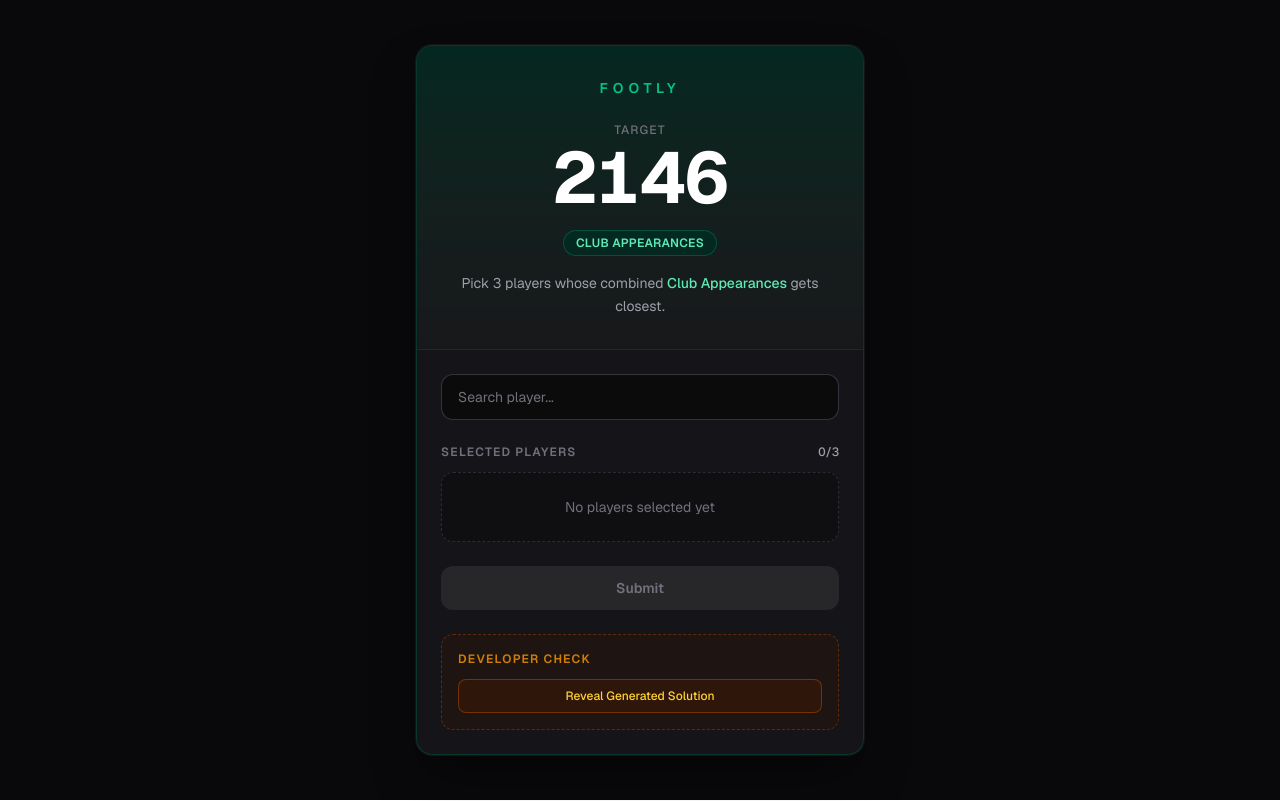
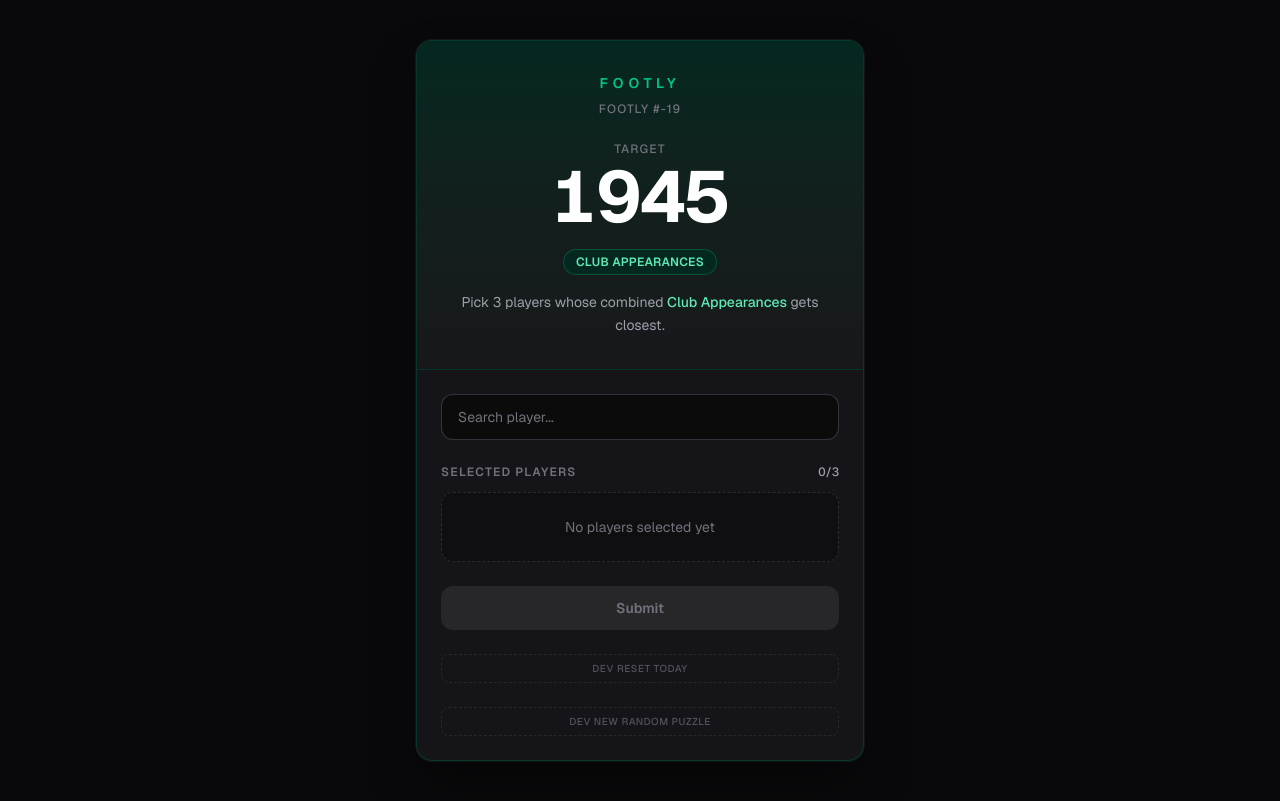
Before and after one commit to omarhawas/footly, a Next.js app: page / in a window 1280 px wide. Built offline with nearby package versions, Linux system fonts and the light colour scheme.

Commit message:
developer reset working. reveal answer added. share answer added. numbering of questions added

```diff
--- a/app/components/GameContainer.tsx
+++ b/app/components/GameContainer.tsx
@@ -1,6 +1,6 @@
 "use client";
 
-import { useState } from "react";
+import { useEffect, useState } from "react";
 import players, { type Player } from "@/app/data/players";
 
 const stats = [
@@ -19,17 +19,65 @@ const statLabels: Record<StatKey, string> = {
   internationalAppearances: "International Appearances",
 };
 
-function getRandomStat() {
-  return stats[Math.floor(Math.random() * stats.length)];
+const LAUNCH_DATE = new Date(2026, 5, 4);
+
+function getLocalDateKey(date: Date): string {
+  const year = date.getFullYear();
+  const month = String(date.getMonth() + 1).padStart(2, "0");
+  const day = String(date.getDate()).padStart(2, "0");
+  return `${year}-${month}-${day}`;
 }
 
-function pickRandomPlayers(count: number): Player[] {
-  return [...players].sort(() => Math.random() - 0.5).slice(0, count);
+function getPuzzleNumber(date: Date): number {
+  const msPerDay = 86_400_000;
+  const startOfLocalDay = (value: Date) =>
+    new Date(value.getFullYear(), value.getMonth(), value.getDate()).getTime();
+  const daysSinceLaunch = Math.floor(
+    (startOfLocalDay(date) - startOfLocalDay(LAUNCH_DATE)) / msPerDay
+  );
+
+  return daysSinceLaunch + 1;
 }
 
-function createRound() {
-  const currentStat = getRandomStat();
-  const solutionPlayers = pickRandomPlayers(3);
+function hashDateToSeed(dateKey: string): number {
+  let hash = 0;
+  for (let i = 0; i < dateKey.length; i++) {
+    hash = (hash * 31 + dateKey.charCodeAt(i)) >>> 0;
+  }
+  return hash;
+}
+
+function createSeededRandom(seed: number) {
+  let state = seed;
+
+  return () => {
+    state = (state + 0x6d2b79f5) >>> 0;
+    let t = state;
+    t = Math.imul(t ^ (t >>> 15), t | 1);
+    t ^= t + Math.imul(t ^ (t >>> 7), t | 61);
+    return ((t ^ (t >>> 14)) >>> 0) / 4294967296;
+  };
+}
+
+function getRandomStat(random: () => number) {
+  return stats[Math.floor(random() * stats.length)];
+}
+
+function pickRandomPlayers(count: number, random: () => number): Player[] {
+  const pool = [...players];
+
+  for (let i = pool.length - 1; i > 0; i--) {
+    const j = Math.floor(random() * (i + 1));
+    [pool[i], pool[j]] = [pool[j], pool[i]];
+  }
+
+  return pool.slice(0, count);
+}
+
+function createDailyRound(date: Date = new Date()) {
+  const random = createSeededRandom(hashDateToSeed(getLocalDateKey(date)));
+  const currentStat = getRandomStat(random);
+  const solutionPlayers = pickRandomPlayers(3, random);
   const targetNumber = solutionPlayers.reduce(
     (sum, player) => sum + player[currentStat],
     0
@@ -40,6 +88,82 @@ function createRound() {
     targetNumber,
     solutionPlayers,
   };
+}
+
+function createPracticeRound() {
+  const random = () => Math.random();
+  const currentStat = getRandomStat(random);
+  const solutionPlayers = pickRandomPlayers(3, random);
+  const targetNumber = solutionPlayers.reduce(
+    (sum, player) => sum + player[currentStat],
+    0
+  );
+
+  return {
+    currentStat,
+    targetNumber,
+    solutionPlayers,
+  };
+}
+
+const STORAGE_PREFIX = "footly-daily";
+
+type SavedCompletion = {
+  puzzleNumber: number;
+  currentStat: StatKey;
+  targetNumber: number;
+  selectedPlayerIds: number[];
+  total: number;
+  difference: number;
+};
+
+function getStorageKey(date: Date = new Date()) {
+  return `${STORAGE_PREFIX}-${getLocalDateKey(date)}`;
+}
+
+function loadSavedCompletion(date: Date = new Date()): SavedCompletion | null {
+  if (typeof window === "undefined") return null;
+
+  try {
+    const raw = localStorage.getItem(getStorageKey(date));
+    if (!raw) return null;
+
+    return JSON.parse(raw) as SavedCompletion;
+  } catch {
+    return null;
+  }
+}
+
+function saveCompletion(completion: SavedCompletion, date: Date = new Date()) {
+  if (typeof window === "undefined") return;
+
+  localStorage.setItem(getStorageKey(date), JSON.stringify(completion));
+}
+
+function clearSavedCompletion(date: Date = new Date()) {
+  if (typeof window === "undefined") return;
+
+  localStorage.removeItem(getStorageKey(date));
+}
+
+function restoreSavedPlayers(saved: SavedCompletion): Player[] {
+  return saved.selectedPlayerIds
+    .map((id) => players.find((player) => player.id === id))
+    .filter((player): player is Player => player !== undefined);
+}
+
+function formatShareText(
+  puzzleNumber: number,
+  statLabel: string,
+  difference: number,
+  message: string
+) {
+  const differenceLine =
+    difference === 0
+      ? "On target"
+      : `${difference} ${difference === 1 ? "point" : "points"} from target`;
+
+  return `Footly #${puzzleNumber}\n${statLabel}\n${differenceLine}\n${message}`;
 }
 
 function getResultPresentation(difference: number) {
@@ -84,15 +208,42 @@ function getResultPresentation(difference: number) {
 }
 
 export default function GameContainer() {
+  const puzzleNumber = getPuzzleNumber(new Date());
   const [searchTerm, setSearchTerm] = useState("");
   const [selectedPlayers, setSelectedPlayers] = useState<Player[]>([]);
-  const [round, setRound] = useState(createRound);
+  const [round, setRound] = useState(createDailyRound);
   const { currentStat, targetNumber, solutionPlayers } = round;
+  const [isPracticeRound, setIsPracticeRound] = useState(false);
   const [result, setResult] = useState<null | {
     total: number;
     difference: number;
   }>(null);
-  const [showDeveloperSolution, setShowDeveloperSolution] = useState(false);
+  const [showAnswer, setShowAnswer] = useState(false);
+  const [shareCopied, setShareCopied] = useState(false);
+
+  useEffect(() => {
+    const saved = loadSavedCompletion();
+    if (!saved || saved.puzzleNumber !== puzzleNumber) return;
+
+    const dailyRound = createDailyRound();
+    if (
+      saved.currentStat !== dailyRound.currentStat ||
+      saved.targetNumber !== dailyRound.targetNumber
+    ) {
+      return;
+    }
+
+    const restoredPlayers = restoreSavedPlayers(saved);
+    if (restoredPlayers.length !== 3) return;
+
+    // Restore persisted completion after client mount.
+    // eslint-disable-next-line react-hooks/set-state-in-effect -- localStorage hydration
+    setSelectedPlayers(restoredPlayers);
+    setResult({
+      total: saved.total,
+      difference: saved.difference,
+    });
+  }, [puzzleNumber]);
 
   const currentStatLabel = statLabels[currentStat];
 
@@ -104,10 +255,13 @@ export default function GameContainer() {
     return sum + player[currentStat];
   }, 0);
 
-  const canSubmit = selectedPlayers.length === 3 && result === null;
+  const canSubmit =
+    selectedPlayers.length === 3 &&
+    result === null &&
+    (isPracticeRound || !loadSavedCompletion());
 
   function handleSelectPlayer(player: Player) {
-    if (selectedPlayers.length === 3) return;
+    if (result || selectedPlayers.length === 3) return;
 
     const alreadySelected = selectedPlayers.some(
       (selectedPlayer) => selectedPlayer.id === player.id
@@ -127,21 +281,66 @@ export default function GameContainer() {
     );
   }
 
+  function resetGameplayState() {
+    setSelectedPlayers([]);
+    setSearchTerm("");
+    setResult(null);
+    setShowAnswer(false);
+    setShareCopied(false);
+  }
+
   function handleSubmit() {
     if (!canSubmit) return;
 
-    setResult({
+    const submission = {
       total: selectedTotal,
       difference: Math.abs(targetNumber - selectedTotal),
+    };
+
+    setResult(submission);
+
+    if (!isPracticeRound) {
+      saveCompletion({
+        puzzleNumber,
+        currentStat,
+        targetNumber,
+        selectedPlayerIds: selectedPlayers.map((player) => player.id),
+        total: submission.total,
+        difference: submission.difference,
       });
     }
+  }
 
-  function handleNextRound() {
-    setSelectedPlayers([]);
-    setSearchTerm("");
-    setResult(null);
-    setShowDeveloperSolution(false);
-    setRound(createRound());
+  function handleDevResetToday() {
+    clearSavedCompletion();
+    setRound(createDailyRound());
+    setIsPracticeRound(false);
+    resetGameplayState();
+  }
+
+  function handleDevNewRandomPuzzle() {
+    setRound(createPracticeRound());
+    setIsPracticeRound(true);
+    resetGameplayState();
+  }
+
+  async function handleShareResult() {
+    if (!result || !resultPresentation) return;
+
+    const shareText = formatShareText(
+      puzzleNumber,
+      currentStatLabel,
+      result.difference,
+      resultPresentation.message
+    );
+
+    try {
+      await navigator.clipboard.writeText(shareText);
+      setShareCopied(true);
+      window.setTimeout(() => setShareCopied(false), 2000);
+    } catch {
+      setShareCopied(false);
+    }
   }
 
   const solutionTotal = solutionPlayers.reduce(
@@ -160,6 +359,10 @@ export default function GameContainer() {
           <h1 className="text-sm font-semibold uppercase tracking-[0.35em] text-emerald-400/90">
             Footly
           </h1>
+
+          <p className="mt-2 text-xs font-medium uppercase tracking-widest text-zinc-500">
+            Footly #{puzzleNumber}
+          </p>
 
           <p className="mt-6 text-xs font-medium uppercase tracking-widest text-zinc-500">
             Target
@@ -331,42 +534,50 @@ export default function GameContainer() {
             </div>
           )}
 
-          {result && (
+          {result && resultPresentation && (
+            <div className="relative">
               <button
                 type="button"
-              onClick={handleNextRound}
-              className="w-full rounded-xl border border-emerald-700/60 bg-transparent px-4 py-3 text-sm font-semibold text-emerald-300 transition hover:border-emerald-500 hover:bg-emerald-950/50"
+                onClick={handleShareResult}
+                className="w-full rounded-xl border border-emerald-700/60 bg-emerald-950/40 px-4 py-3 text-sm font-semibold text-emerald-300 transition hover:border-emerald-500 hover:bg-emerald-950/60"
               >
-              Next Round
+                Share Result
               </button>
+              {shareCopied && (
+                <p className="absolute -bottom-5 left-1/2 -translate-x-1/2 text-[10px] font-medium text-emerald-400">
+                  Copied!
+                </p>
+              )}
+            </div>
           )}
 
-          <div className="rounded-xl border border-dashed border-amber-700/40 bg-amber-950/20 px-4 py-4">
-            <h2 className="text-xs font-semibold uppercase tracking-widest text-amber-500/80">
-              Developer Check
+          {result && (
+            <>
+              {!showAnswer ? (
+                <button
+                  type="button"
+                  onClick={() => setShowAnswer(true)}
+                  className="w-full rounded-xl border border-zinc-700/60 bg-zinc-950/60 px-4 py-3 text-sm font-semibold text-zinc-300 transition hover:border-zinc-600 hover:bg-zinc-900/80"
+                >
+                  Reveal Answer
+                </button>
+              ) : (
+                <div className="rounded-xl border border-zinc-700/60 bg-zinc-950/60 px-4 py-4">
+                  <h2 className="text-xs font-semibold uppercase tracking-widest text-zinc-500">
+                    Answer
                   </h2>
 
-            <button
-              type="button"
-              onClick={() => setShowDeveloperSolution((visible) => !visible)}
-              className="mt-3 w-full rounded-lg border border-amber-700/50 bg-amber-950/40 px-3 py-2 text-xs font-medium text-amber-300 transition hover:border-amber-600 hover:bg-amber-950/60"
-            >
-              Reveal Generated Solution
-            </button>
-
-            {showDeveloperSolution && (
-              <div className="mt-3 space-y-2">
-                <ul className="space-y-2">
+                  <ul className="mt-3 space-y-2">
                     {solutionPlayers.map((player) => (
                       <li
                         key={player.id}
-                      className="rounded-lg border border-amber-800/40 bg-zinc-950/60 px-3 py-2"
+                        className="rounded-lg border border-zinc-700/60 bg-zinc-900/60 px-3 py-2"
                       >
-                      <p className="text-sm font-medium text-amber-100">
+                        <p className="text-sm font-medium text-white">
                           {player.name}
                         </p>
-                      <p className="text-xs text-amber-400/80">
-                        <span className="font-semibold tabular-nums">
+                        <p className="text-xs text-zinc-500">
+                          <span className="font-semibold tabular-nums text-emerald-400">
                             {player[currentStat]}
                           </span>{" "}
                           {currentStatLabel}
@@ -375,16 +586,33 @@ export default function GameContainer() {
                     ))}
                   </ul>
 
-                <p className="text-xs text-amber-400/90">
-                  Sum:{" "}
-                  <span className="font-semibold tabular-nums text-amber-200">
+                  <p className="mt-3 text-xs text-zinc-500">
+                    Total:{" "}
+                    <span className="font-semibold tabular-nums text-emerald-300">
                       {solutionTotal}
-                  </span>{" "}
-                  (target: {targetNumber})
+                    </span>
                   </p>
                 </div>
               )}
-          </div>
+
+            </>
+          )}
+
+          {/* TODO: Remove dev-only controls before production. */}
+          <button
+            type="button"
+            onClick={handleDevResetToday}
+            className="w-full rounded-lg border border-dashed border-zinc-800 bg-transparent px-3 py-1.5 text-[10px] font-medium uppercase tracking-wider text-zinc-600 transition hover:border-zinc-700 hover:text-zinc-500"
+          >
+            Dev Reset Today
+          </button>
+          <button
+            type="button"
+            onClick={handleDevNewRandomPuzzle}
+            className="w-full rounded-lg border border-dashed border-zinc-800 bg-transparent px-3 py-1.5 text-[10px] font-medium uppercase tracking-wider text-zinc-600 transition hover:border-zinc-700 hover:text-zinc-500"
+          >
+            Dev New Random Puzzle
+          </button>
         </div>
       </div>
     </main>
```
Lines whose indentation alone changed are shown as unchanged.
